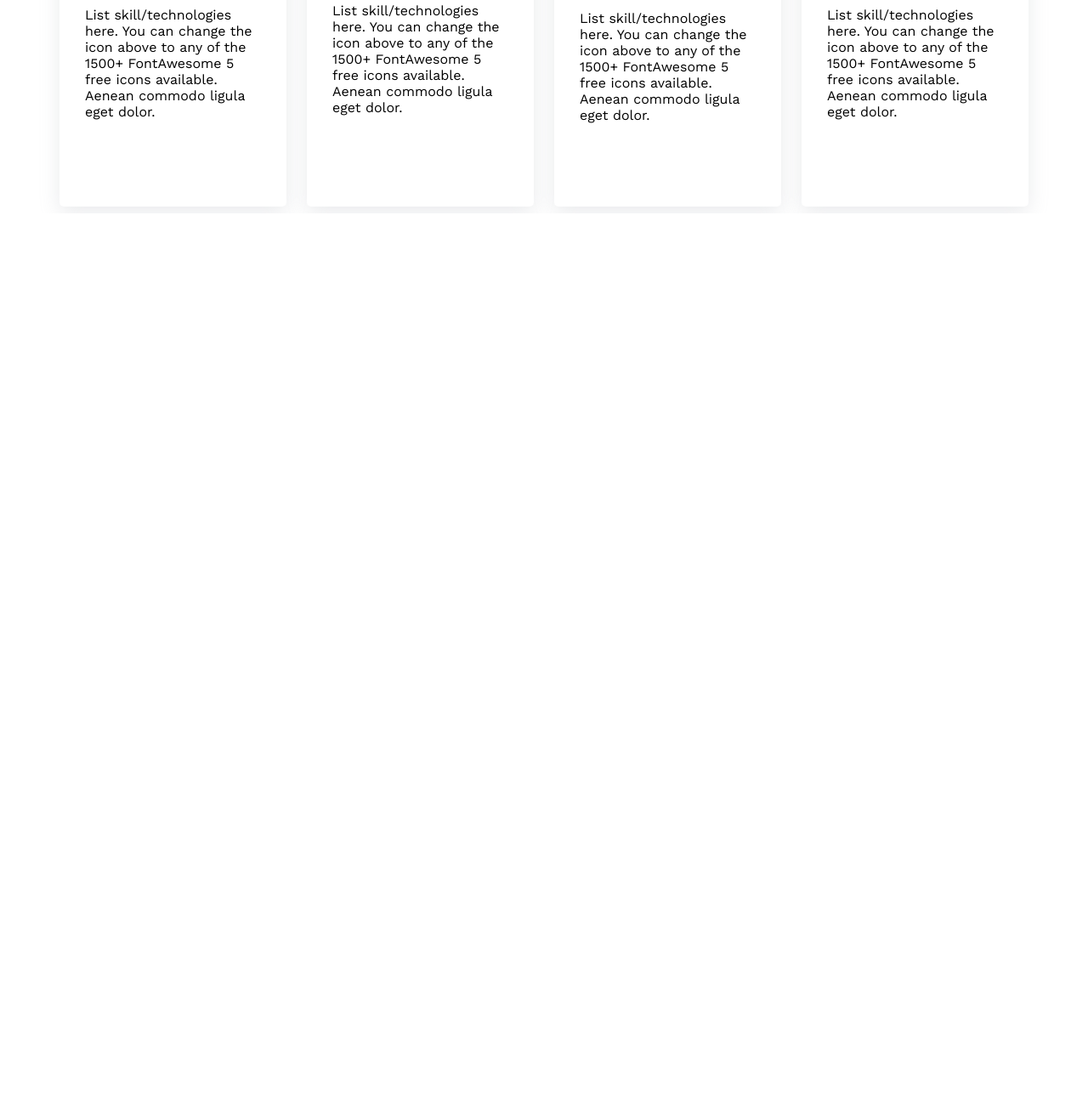
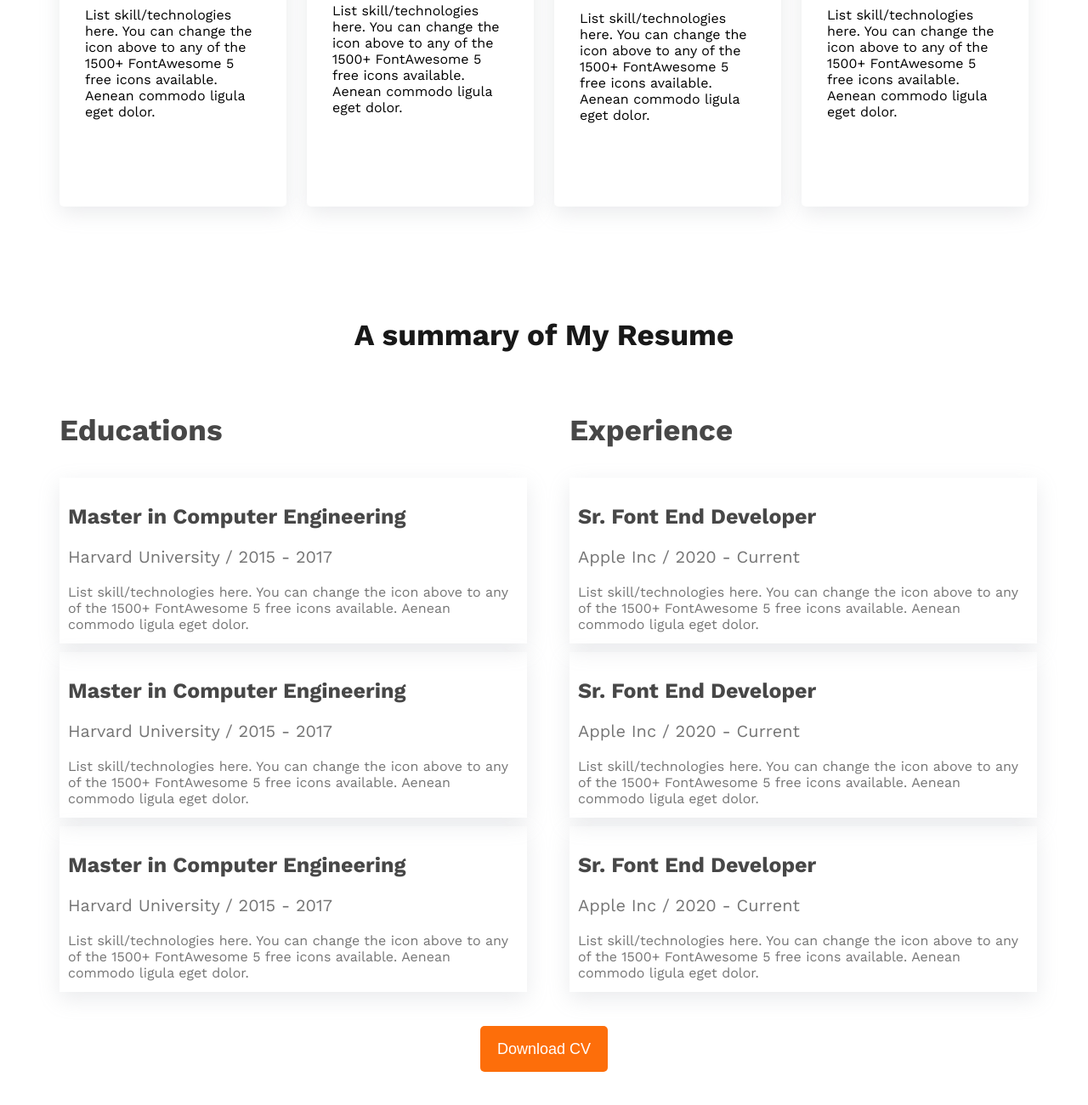
Before and after one commit to NurAlamShawon/Portfolio_Developer, a plain HTML site: page index.html in a window 1280 px wide. Shown: the part 1996-3296 px from the top of the page at 85% size. Before the commit the page ends 2247 px from the top, so only its background shows below. Drawn offline with nearby package versions, Linux system fonts and the light colour scheme.

Commit message:
Add summary part

```diff
--- a/index.html
+++ b/index.html
@@ -26,27 +26,32 @@
       </nav>
       <div class="banner">
         <div class="banner_content">
-          <h4  class="dark_2" class="hi">Hi, I am</h4>
-          <h1 class="dark_1" class="name" >Marry Hardy</h1>
-          <p  class="dark_3" class="intro" >
+          <h4 class="dark_2" class="hi">Hi, I am</h4>
+          <h1 class="dark_1" class="name">Marry Hardy</h1>
+          <p class="dark_3" class="intro">
             Lorem ipsum dolor sit amet consectetur adipisicing elit. Officiis
             laborum quis perspiciatis fuga esse numquam aperiam reiciendis nemo
             dolor quidem quos natus, excepturi doloribus aliquid!
           </p>
-          <button  class="download_btn">Download CV</button>
+          <button class="download_btn">Download CV</button>
           <button class="contact_btn">Contact</button>
         </div>
-        <div >
+        <div>
           <img class="main_pic" src="images/hardy.png" alt="" />
         </div>
       </div>
     </header>
 
     <main>
-
       <section class="about secondary_bg">
-    <h3 class="section_tittle dark_1"> About Me</h3>
-    <p class="section_description dark_3">I, m a designer & developer with a passion for web design. I enjoy developing simple, clean and slick websites that provide real value to the end user. Thousands of clients have procured exceptional resulfs while working with me. Delivering work within time and budget which meets clients requirements in our mata.</p>
+        <h3 class="section_tittle dark_1">About Me</h3>
+        <p class="section_description dark_3">
+          I, m a designer & developer with a passion for web design. I enjoy
+          developing simple, clean and slick websites that provide real value to
+          the end user. Thousands of clients have procured exceptional resulfs
+          while working with me. Delivering work within time and budget which
+          meets clients requirements in our mata.
+        </p>
         <div class="about_items">
           <div class="about_item">
             <p class="item_tittle dark_3">Name</p>
@@ -68,40 +73,138 @@
       </section>
 
       <section class="skills">
-    <h3 class="section_tittle dark_1"> What I do</h3>
-    <p class="section_description dark_3">I have more than 10 years experience building software for clients all over the world. Below is a quick overview of my main technical skill sets and technologies i use. Want to find out more about my experience? Check out my online resume and project portfolio.</p>
+        <h3 class="section_tittle dark_1">What I do</h3>
+        <p class="section_description dark_3">
+          I have more than 10 years experience building software for clients all
+          over the world. Below is a quick overview of my main technical skill
+          sets and technologies i use. Want to find out more about my
+          experience? Check out my online resume and project portfolio.
+        </p>
         <div class="cards">
           <div class="card">
-        <div class="card_images"><img class="card_image" src="images/icons/js.png" alt=""></div>
+            <div class="card_images">
+              <img class="card_image" src="images/icons/js.png" alt="" />
+            </div>
             <div class="card_description">
               <h1>JavaScript</h1>
-            <p>List skill/technologies here. You can change the icon above to any of the 1500+ FontAwesome 5 free icons available. Aenean commodo ligula eget dolor.</p>
+              <p>
+                List skill/technologies here. You can change the icon above to
+                any of the 1500+ FontAwesome 5 free icons available. Aenean
+                commodo ligula eget dolor.
+              </p>
             </div>
           </div>
           <div class="card">
-        <div class="card_images"><img class="card_image" src="images/icons/react.png" alt=""></div>
+            <div class="card_images">
+              <img class="card_image" src="images/icons/react.png" alt="" />
+            </div>
             <div class="card_description">
               <h1>React</h1>
-            <p>List skill/technologies here. You can change the icon above to any of the 1500+ FontAwesome 5 free icons available. Aenean commodo ligula eget dolor.</p>
+              <p>
+                List skill/technologies here. You can change the icon above to
+                any of the 1500+ FontAwesome 5 free icons available. Aenean
+                commodo ligula eget dolor.
+              </p>
             </div>
           </div>
           <div class="card">
-        <div class="card_images"><img class="card_image" src="images/icons/nodejs.png" alt=""></div>
+            <div class="card_images">
+              <img class="card_image" src="images/icons/nodejs.png" alt="" />
+            </div>
             <div class="card_description">
               <h1>Node.js</h1>
-            <p>List skill/technologies here. You can change the icon above to any of the 1500+ FontAwesome 5 free icons available. Aenean commodo ligula eget dolor.</p>
+              <p>
+                List skill/technologies here. You can change the icon above to
+                any of the 1500+ FontAwesome 5 free icons available. Aenean
+                commodo ligula eget dolor.
+              </p>
             </div>
           </div>
           <div class="card">
-        <div class="card_images"><img class="card_image" src="images/icons/mongo.png" alt=""></div>
+            <div class="card_images">
+              <img class="card_image" src="images/icons/mongo.png" alt="" />
+            </div>
             <div class="card_description">
               <h1>MongoDB</h1>
-            <p>List skill/technologies here. You can change the icon above to any of the 1500+ FontAwesome 5 free icons available. Aenean commodo ligula eget dolor.</p>
+              <p>
+                List skill/technologies here. You can change the icon above to
+                any of the 1500+ FontAwesome 5 free icons available. Aenean
+                commodo ligula eget dolor.
+              </p>
             </div>
           </div>
         </div>
       </section>
 
+      <section class="summary">
+        <h3 class="section_tittle dark_1">A summary of My Resume</h3>
+
+        <div class="summary_education_project">
+
+          <div class="educations">
+            <h3 class="section_tittle dark_2">Educations</h3>
+            <div class="summary_part">
+              <h1 class="dark_2 summary_heading">Master in Computer Engineering</h1>
+              <p class="dark_3 summary_heading_sub">Harvard University / 2015 - 2017</p>
+              <p class="dark_3 summary_description">
+                List skill/technologies here. You can change the icon above to
+                any of the 1500+ FontAwesome 5 free icons available. Aenean
+                commodo ligula eget dolor.
+              </p>
+            </div>
+            <div class="summary_part">
+              <h1 class="dark_2 summary_heading">Master in Computer Engineering</h1>
+              <p class="dark_3 summary_heading_sub">Harvard University / 2015 - 2017</p>
+              <p class="dark_3 summary_description">
+                List skill/technologies here. You can change the icon above to
+                any of the 1500+ FontAwesome 5 free icons available. Aenean
+                commodo ligula eget dolor.
+              </p>
+            </div>
+            <div class="summary_part">
+              <h1 class="dark_2 summary_heading">Master in Computer Engineering</h1>
+              <p class="dark_3 summary_heading_sub">Harvard University / 2015 - 2017</p>
+              <p class="dark_3 summary_description">
+                List skill/technologies here. You can change the icon above to
+                any of the 1500+ FontAwesome 5 free icons available. Aenean
+                commodo ligula eget dolor.
+              </p>
+            </div>
+          </div>
+          <div class="projects">
+            <h3 class="section_tittle dark_2">Experience</h3>
+
+            <div class="summary_part">
+              <h1 class="dark_2 summary_heading">Sr. Font End Developer</h1>
+              <p class="dark_3 summary_heading_sub">Apple Inc / 2020 - Current</p>
+              <p class="dark_3 summary_description">
+                List skill/technologies here. You can change the icon above to
+                any of the 1500+ FontAwesome 5 free icons available. Aenean
+                commodo ligula eget dolor.
+              </p>
+            </div>
+            <div class="summary_part">
+              <h1 class="dark_2 summary_heading">Sr. Font End Developer</h1>
+              <p class="dark_3 summary_heading_sub">Apple Inc / 2020 - Current</p>
+              <p class="dark_3 summary_description">
+                List skill/technologies here. You can change the icon above to
+                any of the 1500+ FontAwesome 5 free icons available. Aenean
+                commodo ligula eget dolor.
+              </p>
+            </div>
+            <div class="summary_part">
+              <h1 class="dark_2 summary_heading">Sr. Font End Developer</h1>
+              <p class="dark_3 summary_heading_sub">Apple Inc / 2020 - Current</p>
+              <p class="dark_3 summary_description">
+                List skill/technologies here. You can change the icon above to
+                any of the 1500+ FontAwesome 5 free icons available. Aenean
+                commodo ligula eget dolor.
+              </p>
+            </div>
+          </div>
+        </div>
+        <button class="download_btn">Download CV</button>
+      </section>
 
     </main>
 
--- a/styles/portfolio.css
+++ b/styles/portfolio.css
@@ -1,56 +1,56 @@
-.work-sans-normal{
+.work-sans-normal {
   font-family: "Work Sans", serif;
   font-optical-sizing: auto;
   font-style: normal;
 }
 
-  .header{
-    background-image: url("../images/developer.png") ,url("../images/header_bg.png");
+.header {
+  background-image: url("../images/developer.png"),
+    url("../images/header_bg.png");
   background-repeat: no-repeat;
-    background-position: top left , bottom right;
+  background-position: top left, bottom right;
   margin-bottom: 130px;
 }
-nav{
+nav {
   display: flex;
   align-items: center;
   justify-content: space-between;
   margin: 0 191px 0 205px;
 }
-.dark_1{
+.dark_1 {
   color: #181818;
 }
-.dark_2{
+.dark_2 {
   color: #474747;
 }
-.dark_3{
+.dark_3 {
   color: #757575;
 }
-.secondary_bg{
-    background-color: #FFF8F3;
+.secondary_bg {
+  background-color: #fff8f3;
 }
-.nav_tittle{
+.nav_tittle {
   font-weight: bolder;
   font-size: 45px;
   color: black;
-
 }
-.nav_tittle_r{
-    color:#FD6E0A ;
+.nav_tittle_r {
+  color: #fd6e0a;
 }
-nav ul{
+nav ul {
   display: flex;
   gap: 80px;
   align-items: center;
 }
-nav ul li{
+nav ul li {
   list-style: none;
 }
-nav ul li a{
+nav ul li a {
   font-size: 20px;
   text-decoration: none;
 }
-.btn_primary{
-    background-color: #FD6E0A;
+.btn_primary {
+  background-color: #fd6e0a;
   color: white;
   width: 150px;
   height: 64px;
@@ -59,110 +59,137 @@ nav ul li a{
   font-size: 18px;
   font-weight: 200;
 }
-.banner{
+.banner {
   display: flex;
   align-items: center;
   justify-content: space-between;
   margin: 0 35px 0 169px;
 }
-.banner_content{
+.banner_content {
   max-width: 585px;
   padding: 30px 30px;
 }
-.hi{
+.hi {
   font-size: 45px;
   font-weight: 400;
 }
-.name{
+.name {
   font-size: 85px;
   font-weight: bold;
 }
-.intro{
+.intro {
   font-size: 18px;
 }
-.download_btn{
+.download_btn {
   color: white;
-    background-color: #FD6E0A;
+  background-color: #fd6e0a;
   font-size: 18px;
   font-weight: 200;
-    border:none;
+  border: none;
   border-radius: 5px;
   width: 150px;
   height: 54px;
 }
 
-.contact_btn{
-    color: #FD6E0A;
+.contact_btn {
+  color: #fd6e0a;
   background-color: white;
   font-size: 18px;
   font-weight: 200;
-    border: 0.5px solid #FD6E0A;
+  border: 0.5px solid #fd6e0a;
   border-radius: 5px;
   width: 150px;
   height: 54px;
 }
-.main_pic{
+.main_pic {
   width: 580px;
 }
-main{
+main {
   max-width: 1140px;
   margin: 0 auto;
-
 }
 
-.about{
+.about {
   border-radius: 10px;
   padding: 130px 150px;
   text-align: center;
   border-radius: 10px;
 }
-.section_tittle{
+.section_tittle {
   font-size: 35px;
   font-weight: bold;
-
 }
-.section_description{
+.section_description {
   font-size: 20px;
 }
-.about_items{
+.about_items {
   display: flex;
   justify-content: center;
   justify-content: space-between;
-
 }
-.about_item{
+.about_item {
   margin: 8px;
 }
 
-.item_tittle{
+.item_tittle {
   font-size: 18px;
 }
-.item_description{
+.item_description {
   font-size: 20px;
   font-weight: bold;
 }
-.skills{
+.skills {
   text-align: center;
   margin-top: 130px;
 }
-.cards{
+.cards {
   display: flex;
   justify-content: space-between;
   text-align: start;
 }
-.card{
+.card {
   border-radius: 5px;
   height: 377px;
   width: 267px;
   box-shadow: rgba(149, 157, 165, 0.2) 0px 8px 24px;
 }
-.card_images{
+.card_images {
   margin: 30px 0 0 30px;
 }
-.card_image{
+.card_image {
   width: 40px;
 }
 
-.card_description{
+.card_description {
   margin: 0 30px 30px 30px;
 }
+.summary{
+    margin: 130px 0 80px 0;
+    text-align: center;
+    margin-bottom: 113px;
+}
+.summary_education_project{
+    display: flex;
+    gap: 50px;
+    text-align: start;
+    margin-bottom: 30px;
+}
+.summary_part{
+    box-shadow: rgba(149, 157, 165, 0.2) 0px 8px 24px;
+    height: 175px;
+    width: 530px;
+    padding: 10px;
+    margin: 10px 0;
+
+}
+.summary_heading{
+    font-size: 25px;
+    font-weight: bold;
+}
+.summary_heading_sub{
+    font-size: 20px;
+    font-weight: 400;
+}
+.summary_description{
+    font-size: 16px;
+}
```
Lines whose indentation alone changed are shown as unchanged.
